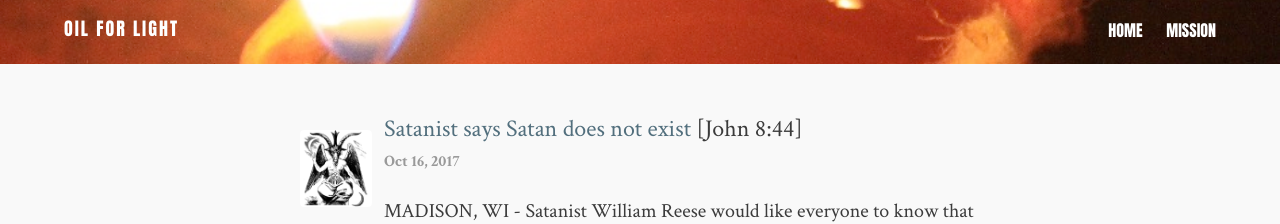
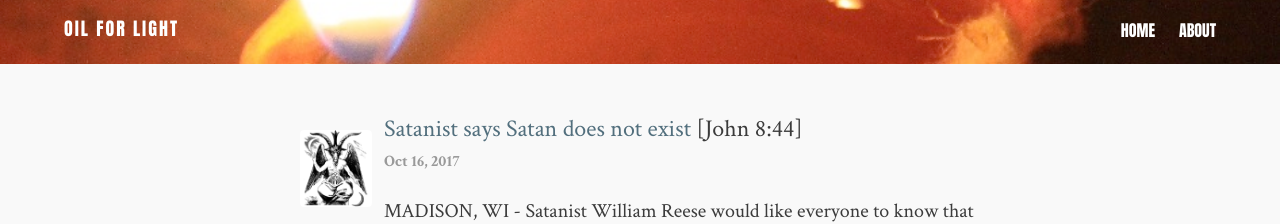
Before and after one commit to flashlightministries/oilforlight, a Jekyll site: the page built from index.html, in a window 1280 px wide. Shown: the top 224 px of the page. Built offline with Jekyll 4.4.1, drawn with Linux system fonts in a browser that asks for light colours; nearby versions of some CDN libraries; the list of posts is cut into pages by our own code.

Commit message:
Update _config.yml

```diff
--- a/_config.yml
+++ b/_config.yml
@@ -65,8 +65,8 @@ JB:
 # Links to include in top navigation
 # For external links add external: true
 links:
-  - title: Mission
-    url: /mission
+  - title: About
+    url: /about
 
 # http://en.wikipedia.org/wiki/List_of_tz_database_time_zones
 timezone:    America/Los_Angeles
```
